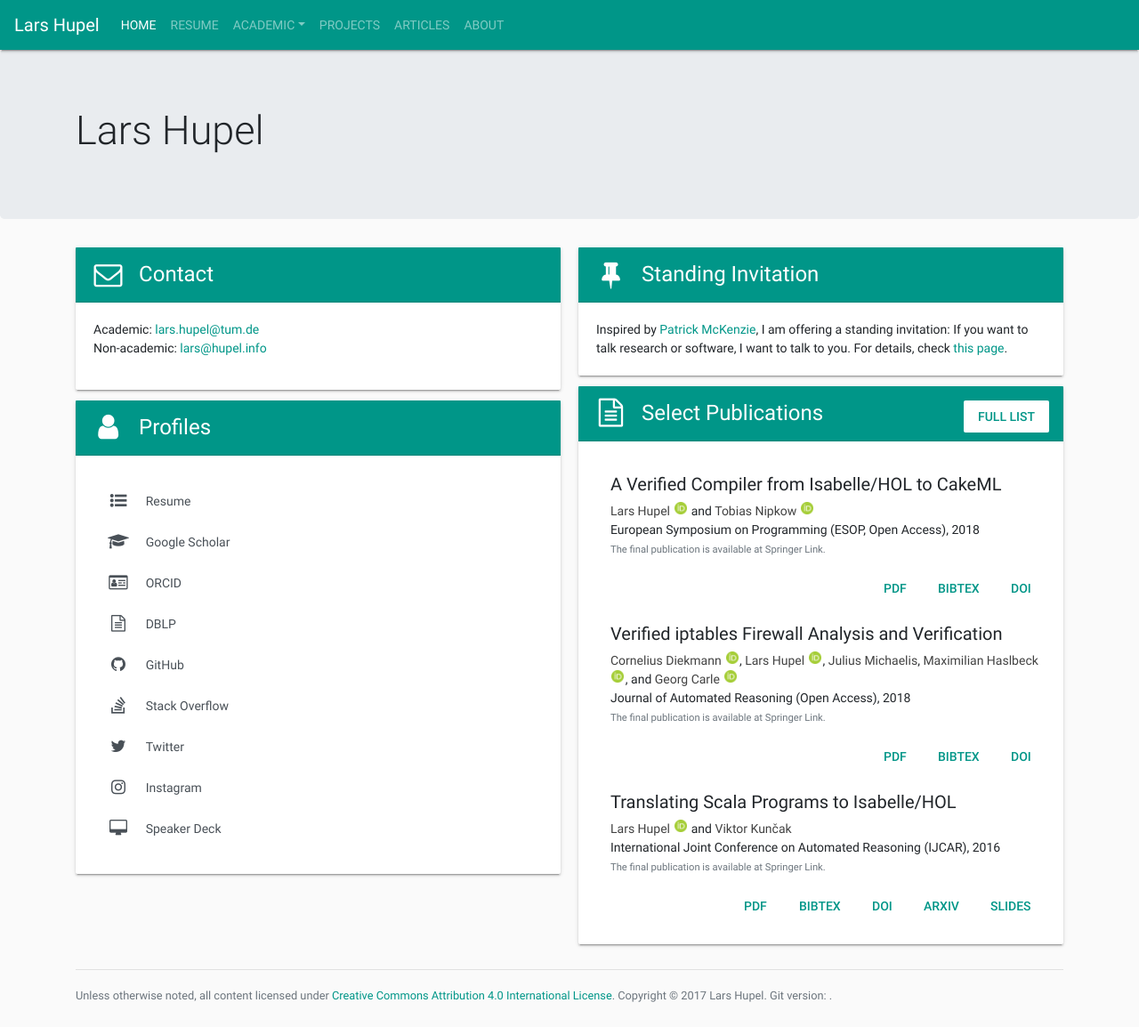
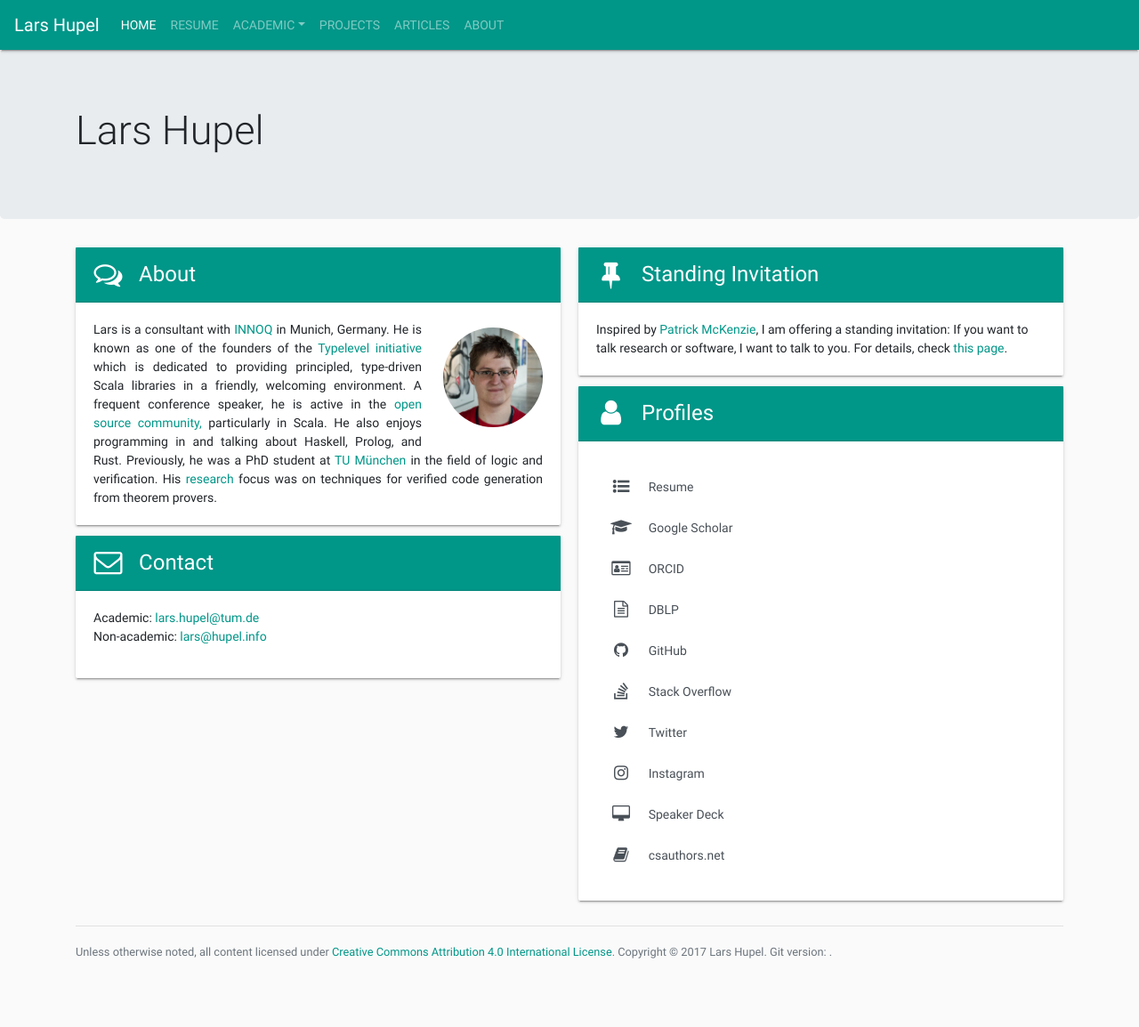
Before and after one commit to larsrh/website, a Jekyll site: the page built from index.html, in a window 1280 px wide. Shown: the whole page at 89% size. Built offline with Jekyll 4.4.1, drawn with Linux system fonts in a browser that asks for light colours; comment, search, counter and statistics services are not loaded; after the commit the page ends 1105 px from its top, so only the background shows below that.

Commit message:
redesign front page

```diff
--- a/_data/profiles.yml
+++ b/_data/profiles.yml
@@ -25,3 +25,6 @@
 - name: Speaker Deck
   icon: fa-desktop
   link: "https://speakerdeck.com/larsrh"
+- name: csauthors.net
+  icon: fa-book
+  link: "https://www.csauthors.net/lars-hupel/"
--- a/_includes/synopsis.html
+++ b/_includes/synopsis.html
@@ -1,12 +1,11 @@
-<div class="media">
-  <a href="/img/profile.jpg" class="align-self-center" data-toggle="lightbox" data-footer="Me in Copenhagen (2017). Photo credit: Miles Sabin">
-    <img src="/img/profile.jpg" class="mr-4 rounded-circle" style="width: 8em; height: 8em; margin-right: 1em; margin-top: 1em;" alt="Profile picture" data-toggle="tooltip" data-placement="bottom" title="Me in Copenhagen (2017). Photo credit: Miles Sabin">
+<div class="hyphenate">
+  <a href="/img/profile.jpg" data-toggle="lightbox" data-footer="Me in Copenhagen (2017). Photo credit: Miles Sabin">
+    <img src="/img/profile.jpg" class="float-right ml-4 mt-2 mb-2 rounded-circle" style="width: 8em; height: 8em;" alt="Profile picture" data-toggle="tooltip" data-placement="bottom" title="Me in Copenhagen (2017). Photo credit: Miles Sabin">
   </a>
-  <p class="hyphenate media-body">
-    Lars Hupel is a PhD student at <a href="https://www21.in.tum.de">TU München</a> in the field of logic and verification.
-    His <a href="/research">research</a> focus is on techniques for verified code generation from theorem provers.
-    Additionally, he has worked on formal treatments of Linux firewalls.
-    A frequent conference speaker and co-founder of the <a href="https://typelevel.org">Typelevel initiative</a>, he is active in the <a href="https://github.com/larsrh">open source community,</a> particularly in Scala.
-    He also enjoys programming in Haskell, Prolog, and Rust.
-  </p>
+  Lars is a consultant with <a href="https://www.innoq.com/">INNOQ</a> in Munich, Germany.
+  He is known as one of the founders of the <a href="https://typelevel.org">Typelevel initiative</a> which is dedicated to providing principled, type-driven Scala libraries in a friendly, welcoming environment.
+  A frequent conference speaker, he is active in the <a href="https://github.com/larsrh">open source community,</a> particularly in Scala.
+  He also enjoys programming in and talking about Haskell, Prolog, and Rust.
+  Previously, he was a PhD student at <a href="https://www21.in.tum.de">TU München</a> in the field of logic and verification.
+  His <a href="/research">research</a> focus was on techniques for verified code generation from theorem provers.
 </div>
--- a/cv.html
+++ b/cv.html
@@ -5,12 +5,6 @@ card_theme: bg-danger text-white
 permalink: /cv/
 hyphenator: true
 ---
-
-<div class="row justify-content-md-center mb-4">
-  <div class="col col-md-6">
-    {% include synopsis.html %}
-  </div>
-</div>
 
 <div class="card-columns card-columns-wide">
   {% include card.html src="education.html" header="Education" icon="fa-graduation-cap" %}
--- a/index.html
+++ b/index.html
@@ -14,15 +14,10 @@ hyphenator: true
 <div class="container">
 
   <main class="card-columns card-columns-wide">
+    {% include card.html src="synopsis.html" header="About" icon="fa-comments-o" %}
     {% include card.html src="contact.html" header="Contact" icon="fa-envelope-o" %}
+    {% include card.html src="invitation.html" header="Standing Invitation" icon="fa-thumb-tack" %}
     {% include card.html src="profiles.html" header="Profiles" icon="fa-user" %}
-    {% capture teaching_extra %}
-      <div class="pull-right">
-        <a href="/teaching/" class="btn btn-outline-primary" style="border: none; background-color: white;">Full list</a>
-      </div>
-    {% endcapture %}
-    {% include card.html src="invitation.html" header="Standing Invitation" icon="fa-thumb-tack" %}
-    {% include select_pubs_card.html style="btn-outline-primary" %}
   </main>
 
 </div>
```
